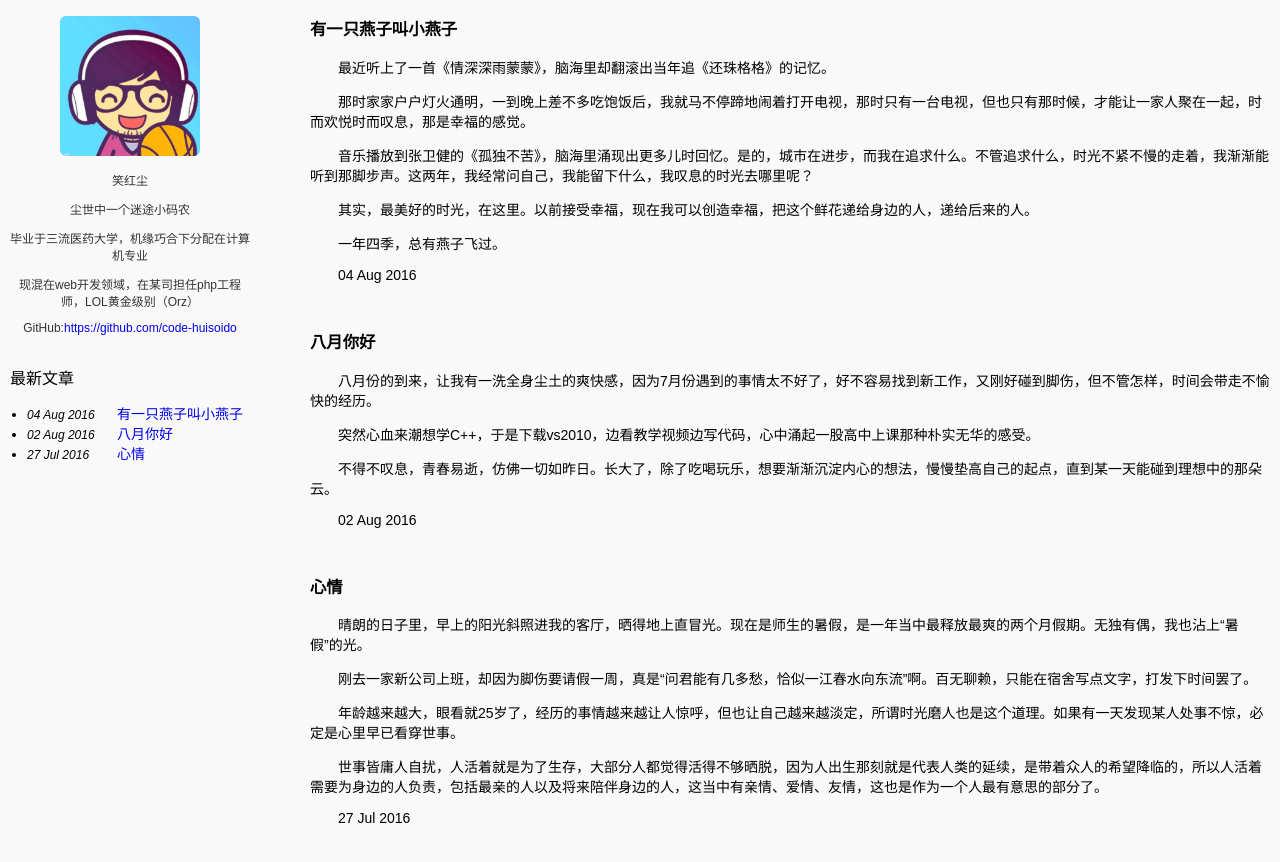
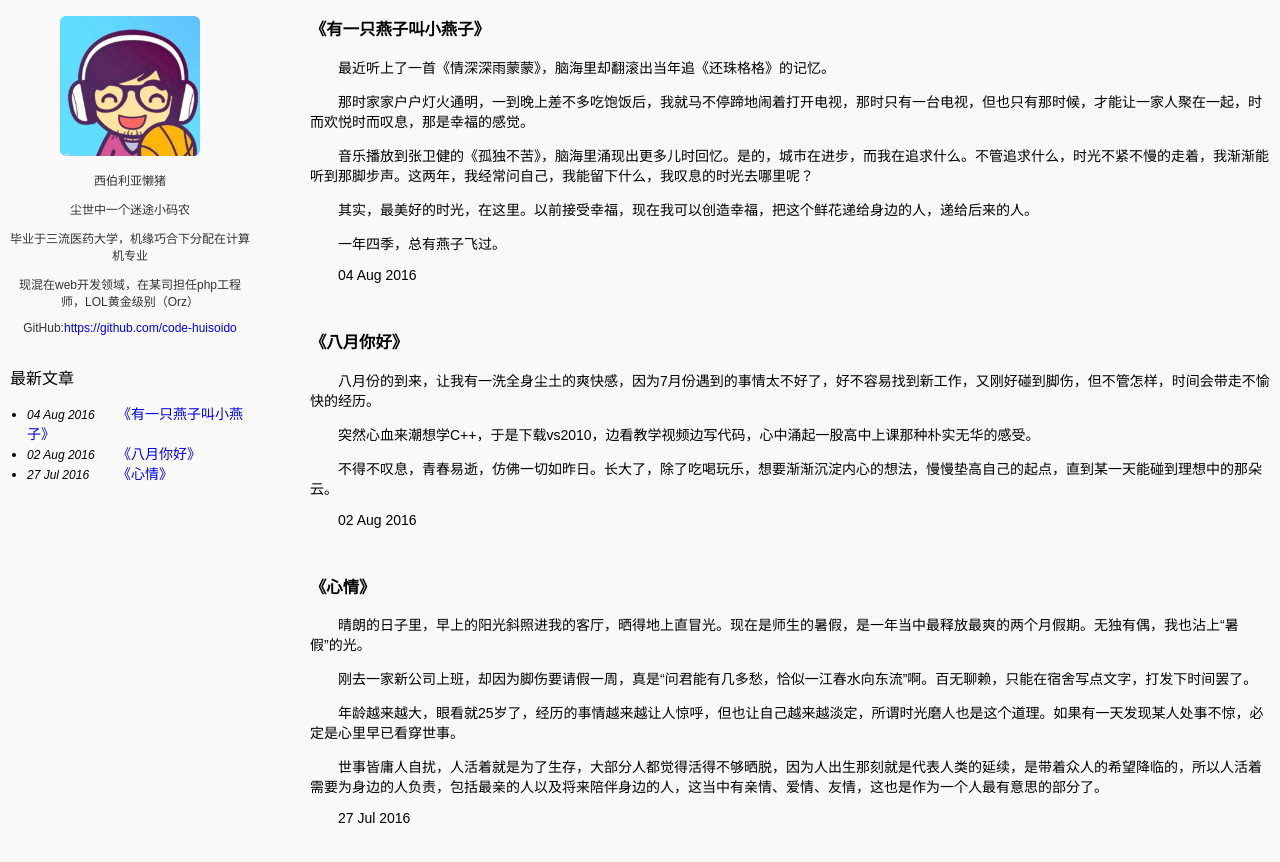
Before and after one commit to code-huisoido/myblog, a Jekyll site: the page built from index.html, in a window 1280 px wide. Shown: the top 862 px of the page. Built offline with Jekyll 4.4.1, drawn with Linux system fonts in a browser that asks for light colours.

Commit message:
modified html

```diff
--- a/_posts/2016-07-27-mood.html
+++ b/_posts/2016-07-27-mood.html
@@ -1,6 +1,6 @@
 ---
 layout: default
-title: 心情
+title: 《心情》
 ---
 <h3>{{ page.title }}</h3>
 <div class="blog_content">
--- a/_posts/2016-08-02-mood.html
+++ b/_posts/2016-08-02-mood.html
@@ -1,6 +1,6 @@
 ---
 layout: default
-title: 八月你好
+title: 《八月你好》
 ---
 
 <h3>{{ page.title }}</h3>
--- a/_posts/2016-08-04-mood.html
+++ b/_posts/2016-08-04-mood.html
@@ -1,6 +1,6 @@
 ---
 layout: default
-title: 有一只燕子叫小燕子
+title: 《有一只燕子叫小燕子》
 ---
 <h3>{{ page.title }}</h3>
 <div class="blog_content">
--- a/index.html
+++ b/index.html
@@ -1,6 +1,6 @@
 ---
 layout: default
-title: 笑红尘
+title: 西伯利亚懒猪
 ---
 <!-- <div class="banner">
 	<img src="{{ site.baseurl }}/image/desktop.jpg">
@@ -11,7 +11,7 @@ title: 笑红尘
 		<div class="about_me">
 			<img src="{{ site.baseurl }}/image/avatar.jpg" id="avatar">
 			<label>
-				<p>笑红尘</p>
+				<p>西伯利亚懒猪</p>
 				<p>尘世中一个迷途小码农</p>
 				<p>毕业于三流医药大学，机缘巧合下分配在计算机专业</p>
 				<p>现混在web开发领域，在某司担任php工程师，LOL黄金级别（Orz）</p>
--- a/index_local.html
+++ b/index_local.html
@@ -2,7 +2,7 @@
 <html>
 <head>
 	<meta http-equiv="content-type" content="text/html;charset=utf-8"/>
-	<title>笑红尘</title>
+	<title>西伯利亚懒猪</title>
 	<link rel="stylesheet" type="text/css" href="./css/page.css">
 </head>
 <body>
@@ -12,7 +12,7 @@
 			<div class="about_me">
 				<img src="./image/avatar.jpg" id="avatar">
 				<label>
-					<p>笑红尘</p>
+					<p>西伯利亚懒猪</p>
 					<p>尘世中一个迷途小码农</p>
 					<p>毕业于三流医药大学，机缘巧合下分配在计算机专业</p>
 					<p>现混在web开发领域，在某司担任php工程师，LOL黄金级别（Orz）</p>
```
